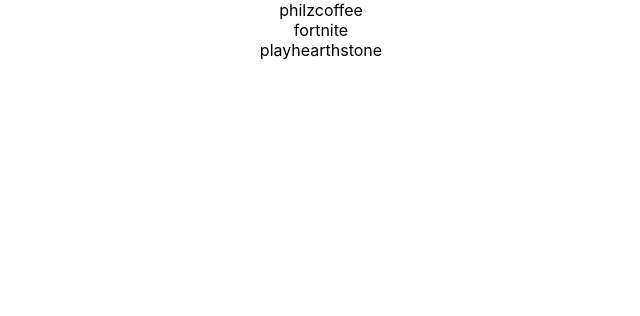
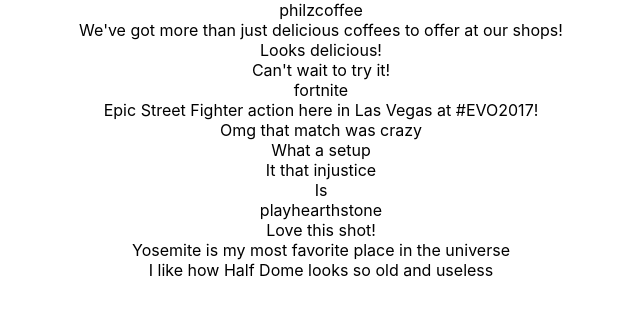
Before and after one commit to PaulApivat/instagram, a React (Create React App) app: page / in a window 1280 px wide. Shown: the top 316 px of the page, without its empty margins (319-959 px from the left). Built offline with nearby package versions, Linux system fonts and the light colour scheme.

Commit message:
add PostContainer.js, PostContainer component, text from comments array rendered

```diff
--- a/src/DummyData.js
+++ b/src/DummyData.js
@@ -1,4 +1,5 @@
 import React from 'react';
+import PostContainer from './components/PostContainer/PostContainer'
 
 const DummyData = props => {
     return (
@@ -6,7 +7,12 @@ const DummyData = props => {
             {props.dummyData.map(e => (
                 <>
                     <div>
-                        {e.username}
+                        <>
+                            {e.username}  {/* will erase */}
+                        </>
+                        <>
+                            <PostContainer comments={e.comments}/>
+                        </>
                     </div>
                 </>
             ))}
--- /dev/null
+++ b/src/components/PostContainer/PostContainer.js
@@ -0,0 +1,17 @@
+import React from 'react';
+
+const PostContainer = props => {
+    return (
+        <>
+            {props.comments.map(e => (
+                <>
+                    <div>
+                        {e.text}
+                    </div>
+                </>
+            ))}
+        </>
+    )
+}
+
+export default PostContainer;
```
